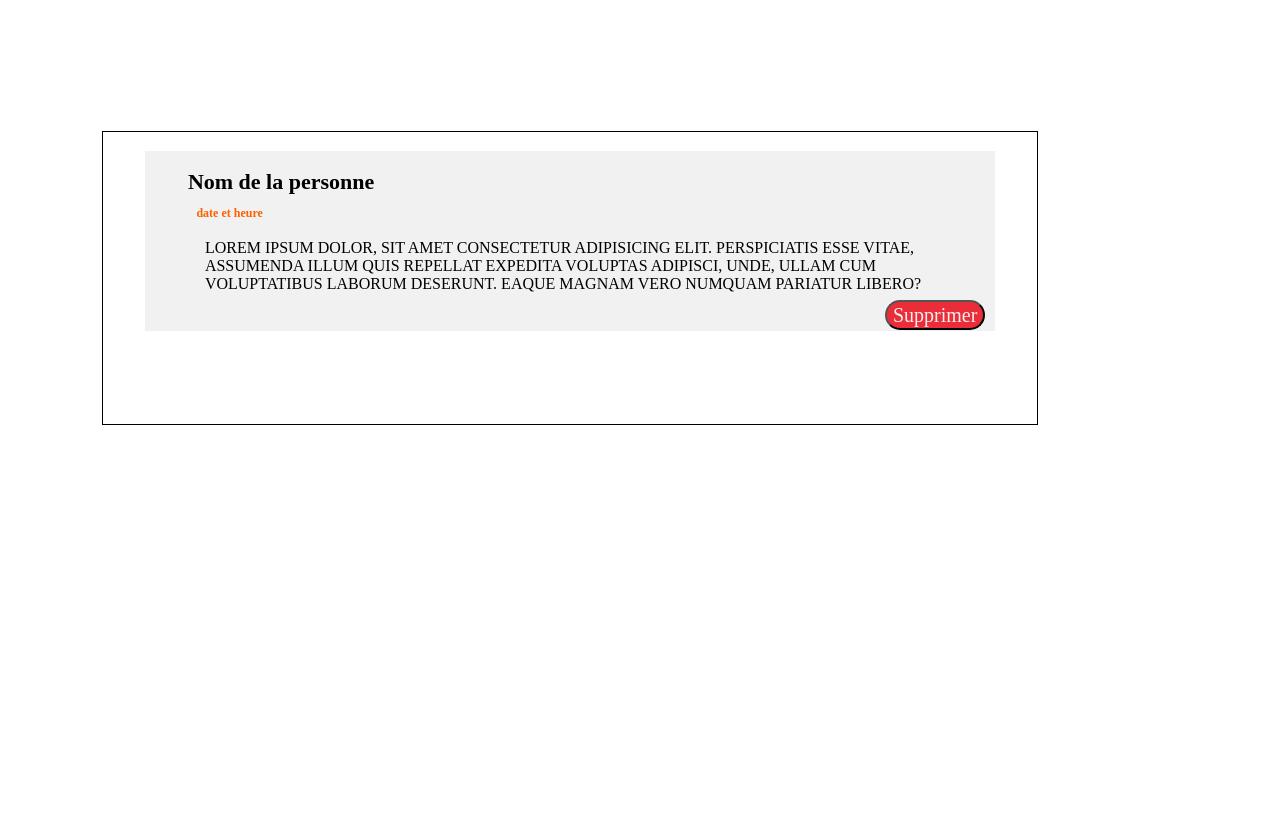
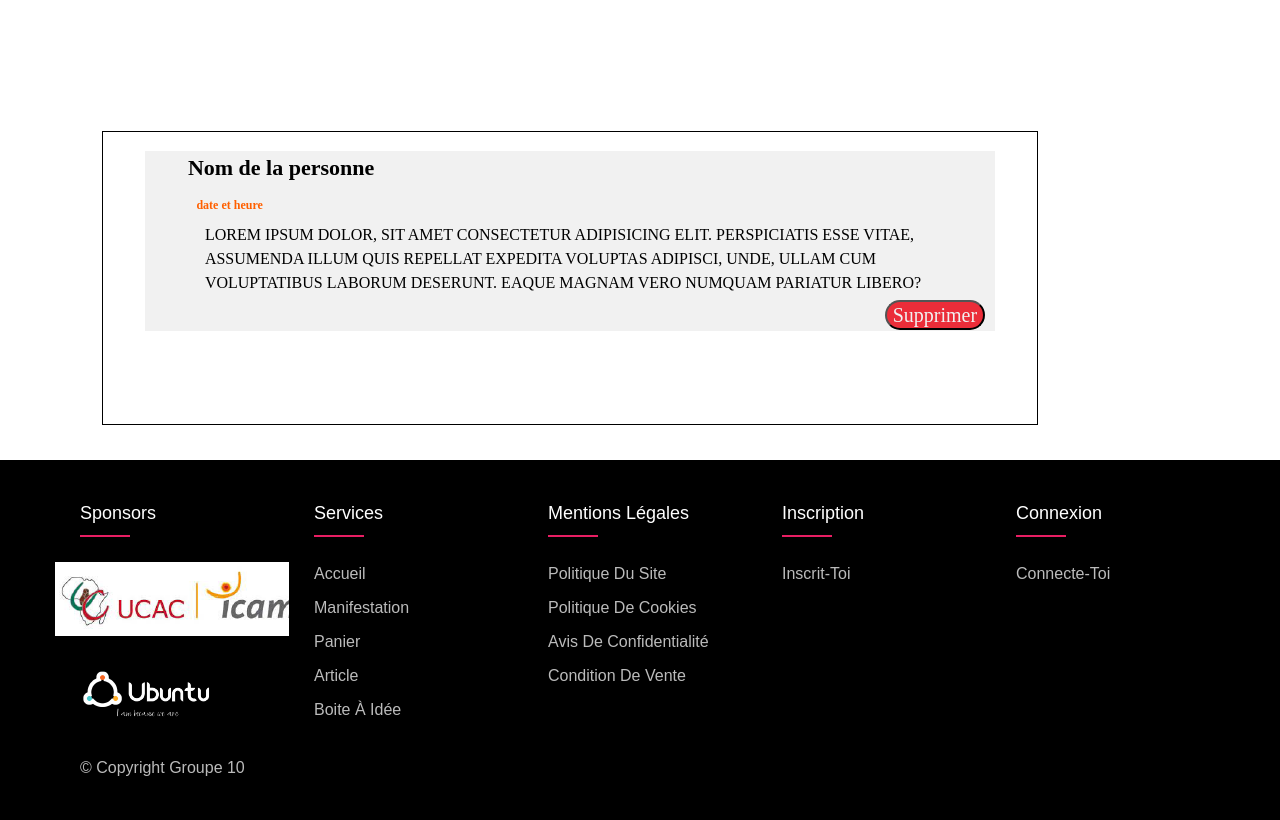
Before and after one commit to Etie20/projetWeb10, a website: page Pages sites/page_manif.html in a window 1280 px wide. Shown: the part 1140-1960 px from the top of the page. Before the commit the page ends 1565 px from the top, so only its background shows below. Drawn offline with Linux system fonts and the light colour scheme.

Commit message:
Premiere Modif des pages de Kamdem

```diff
--- a/Pages sites/manif_styles.css
+++ b/Pages sites/manif_styles.css
@@ -265,6 +265,104 @@ a{
     color: white;
     background-color: #02b8dd;
 }
+     body{
+        line-height: 1.5;
+        font-family: 'Montserrat', sans-serif;
+      }
+
+      * {
+      margin:0;
+      padding:0;
+      box-sizing: border-box;
+      }
+      .container  {
+        max-width: 1170px;
+        margin:  auto;
+      }
+      .row{
+        display: flex;
+        flex-wrap: wrap;
+
+      }
+      ul {
+        list-style: none;
+      }
+      .footer {
+        background-color: black;
+        padding: 40px 0;
+        margin-top:  1600px;
+      }
+      .footer-col {
+        background-color: black;
+        width: 20%;
+        padding: 0 25px;
+      }
+      .footer-col h4 {
+        font-size: 18px;
+        color: white;
+        text-transform: capitalize;
+        margin-bottom: 35px;
+        font-weight: 500;
+        position: relative;
+      }
+      .footer-col img {
+        font-size: 18px;
+        margin-left: -25px;
+      }
+      .footer-col h4::before {
+        content: '';
+        position: absolute;
+        left: 0;
+        bottom: -10px;
+        background-color: #e91e63;
+        height: 2px;
+        box-sizing: border-box;
+        width: 50px;
+      }
+      .footer-col ul li:not(:last-child){
+        margin-bottom: 10px;
+      }
+      .footer-col ul li a{
+        font-size: 16px;
+        text-transform: capitalize;
+        color:white;
+        text-decoration: none;
+        font-weight: 300;
+        color: #bbbbbb;
+        display: block;
+        transition: all 0.3s ease;
+      }
+      .footer-col ul li span{
+        font-size: 16px;
+        text-transform: capitalize;
+        color:white;
+        text-decoration: none;
+        font-weight: 300;
+        color: #bbbbbb;
+        display: block;
+        transition: all 0.3s ease;
+      }
+      .footer-col ul li a:hover{
+        color:white;
+        padding-left: 8px;
+      }
+      .footer-col ul li span:hover{
+        color:white;
+        padding-left: 8px;
+      }
+      @media(max-width:767px){
+        .footer-col {
+          width: 50%;
+          margin-bottom: 30px;
+         }
+      }
+      @media(max-width:574px){
+        .footer-col {
+          width: 100%;
+        }
+      }
+
+
 
 /*Responsive*/
 
--- a/Pages sites/page_manif.html
+++ b/Pages sites/page_manif.html
@@ -43,12 +43,50 @@
                 </div>
             </div>
         </section>
-
+        <footer class="footer">
+            <div class="container">
+              <div class="row">
+                <div class="footer-col">
+                  <h4>Sponsors</h4>
+                  <ul>
+                      <img src="Fichier2.png" alt="Logo 1" />
+                      <img src="Fichier3.png" alt="Logo 2" />
+                      <ul><li><span>&copy; copyright Groupe 10 </span></li></ul>
+                  </ul>
+                </div>
+                <div class="footer-col">
+                  <h4>Services</h4>
+                  <ul>
+                      <li><a href="#">accueil</a></li>
+                      <li><a href="#">manifestation</a></li>
+                      <li><a href="#">panier</a></li>
+                      <li><a href="#">article</a></li>
+                      <li><a href="#">boite à idée</a></li>
+                  </ul>
+                </div>
+                <div class="footer-col">
+                  <h4>Mentions légales</h4>
+                  <ul>
+                      <li><a href="#">Politique du site</a></li>
+                      <li><a href="#">Politique de cookies</a></li>
+                      <li><a href="#">Avis de confidentialité</a></li>
+                      <li><a href="#">Condition de vente</a></li>
+                  </ul>
+                </div>
+                <div class="footer-col">
+                  <h4>Inscription</h4>
+                  <ul>
+                      <li><a href="#">Inscrit-toi</a></li>
+                  </ul>
+                </div>
+                <div class="footer-col">
+                  <h4>Connexion</h4>
+                  <ul>
+                      <li><a href="#">Connecte-toi</a></li>
+                  </ul>
+                </div>
+              </div>
+            </div>
+          </footer>
     </body>
-
-
-    <footer>
-
-    </footer>
-
 </html>
```
Also changed, not shown: Pages sites/galerie.html (+45 -0 lines), Pages sites/Fichier2.png (added), Pages sites/Fichier3.png (added).
